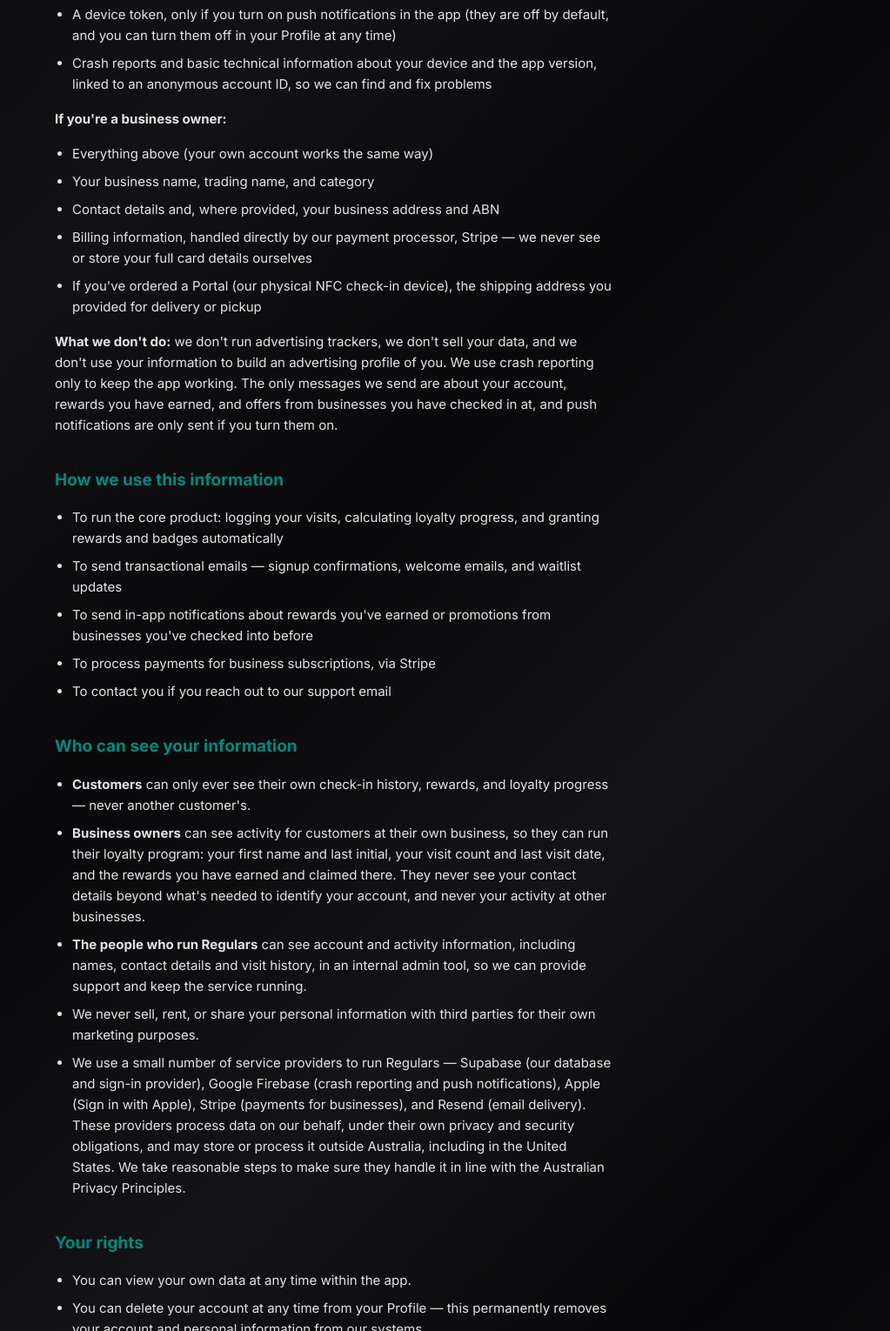
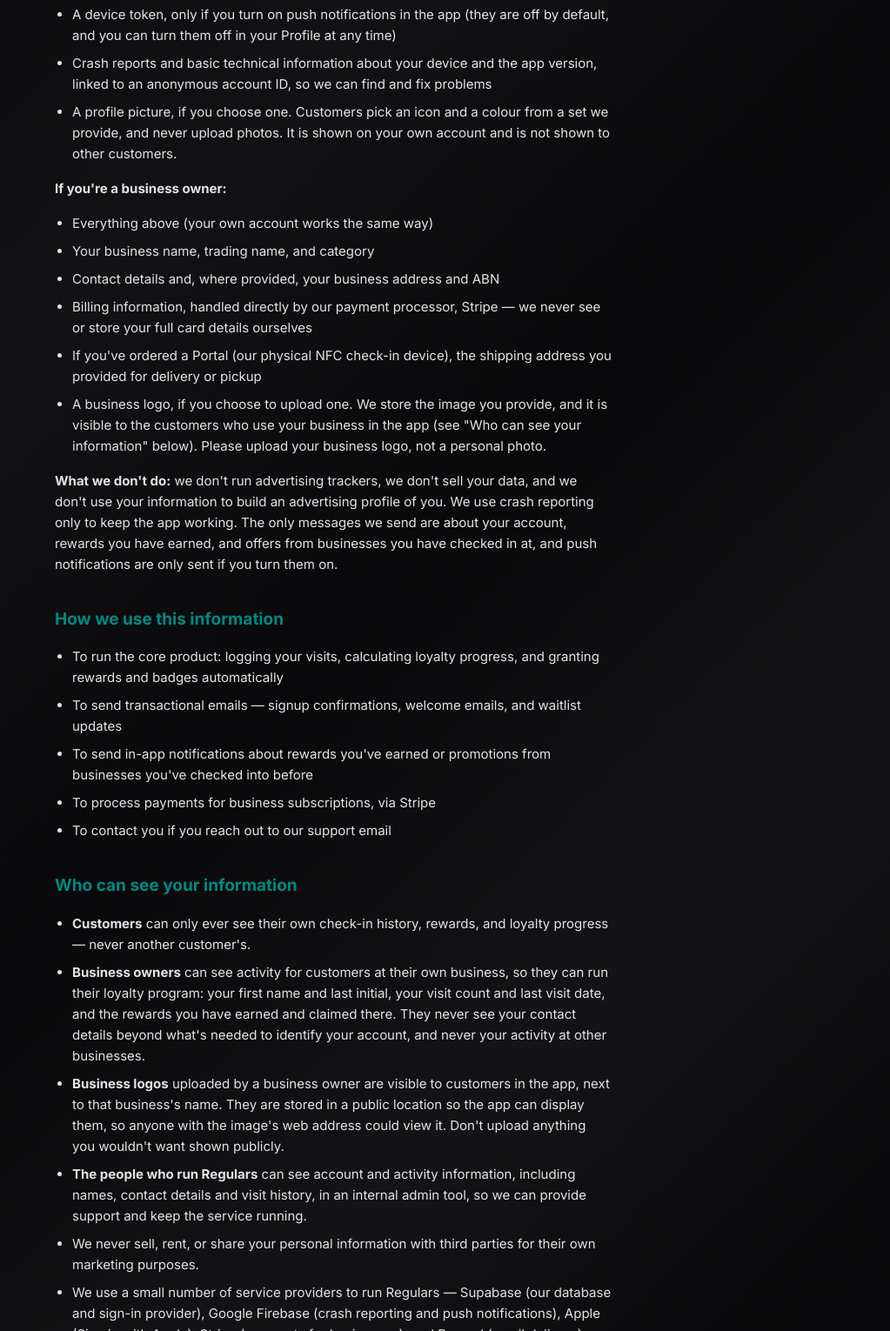
Before and after one commit to enzohwells-a11y/regulars-legal, a plain HTML site: page privacy/index.html in a window 1280 px wide. Shown: the part 685-2215 px from the top of the page at 87% size, without its empty margins (257-1280 px from the left). Drawn offline with Linux system fonts and the light colour scheme.

Commit message:
Privacy policy: profile pictures (customer avatars) and business logos
Co-Authored-By: Claude Sonnet 5.5 <noreply@anthropic.com>

```diff
--- a/privacy/index.html
+++ b/privacy/index.html
@@ -66,6 +66,7 @@
     <li>If you use Sign in with Apple: your name and an email address from Apple (which may be a private relay address Apple creates for you)</li>
     <li>A device token, only if you turn on push notifications in the app (they are off by default, and you can turn them off in your Profile at any time)</li>
     <li>Crash reports and basic technical information about your device and the app version, linked to an anonymous account ID, so we can find and fix problems</li>
+    <li>A profile picture, if you choose one. Customers pick an icon and a colour from a set we provide, and never upload photos. It is shown on your own account and is not shown to other customers.</li>
   </ul>
   <p><strong>If you're a business owner:</strong></p>
   <ul>
@@ -74,6 +75,7 @@
     <li>Contact details and, where provided, your business address and ABN</li>
     <li>Billing information, handled directly by our payment processor, Stripe — we never see or store your full card details ourselves</li>
     <li>If you've ordered a Portal (our physical NFC check-in device), the shipping address you provided for delivery or pickup</li>
+    <li>A business logo, if you choose to upload one. We store the image you provide, and it is visible to the customers who use your business in the app (see "Who can see your information" below). Please upload your business logo, not a personal photo.</li>
   </ul>
   <p><strong>What we don't do:</strong> we don't run advertising trackers, we don't sell your data, and we don't use your information to build an advertising profile of you. We use crash reporting only to keep the app working. The only messages we send are about your account, rewards you have earned, and offers from businesses you have checked in at, and push notifications are only sent if you turn them on.</p>
 
@@ -90,6 +92,7 @@
   <ul>
     <li><strong>Customers</strong> can only ever see their own check-in history, rewards, and loyalty progress — never another customer's.</li>
     <li><strong>Business owners</strong> can see activity for customers at their own business, so they can run their loyalty program: your first name and last initial, your visit count and last visit date, and the rewards you have earned and claimed there. They never see your contact details beyond what's needed to identify your account, and never your activity at other businesses.</li>
+    <li><strong>Business logos</strong> uploaded by a business owner are visible to customers in the app, next to that business's name. They are stored in a public location so the app can display them, so anyone with the image's web address could view it. Don't upload anything you wouldn't want shown publicly.</li>
     <li><strong>The people who run Regulars</strong> can see account and activity information, including names, contact details and visit history, in an internal admin tool, so we can provide support and keep the service running.</li>
     <li>We never sell, rent, or share your personal information with third parties for their own marketing purposes.</li>
     <li>We use a small number of service providers to run Regulars — Supabase (our database and sign-in provider), Google Firebase (crash reporting and push notifications), Apple (Sign in with Apple), Stripe (payments for businesses), and Resend (email delivery). These providers process data on our behalf, under their own privacy and security obligations, and may store or process it outside Australia, including in the United States. We take reasonable steps to make sure they handle it in line with the Australian Privacy Principles.</li>
```
